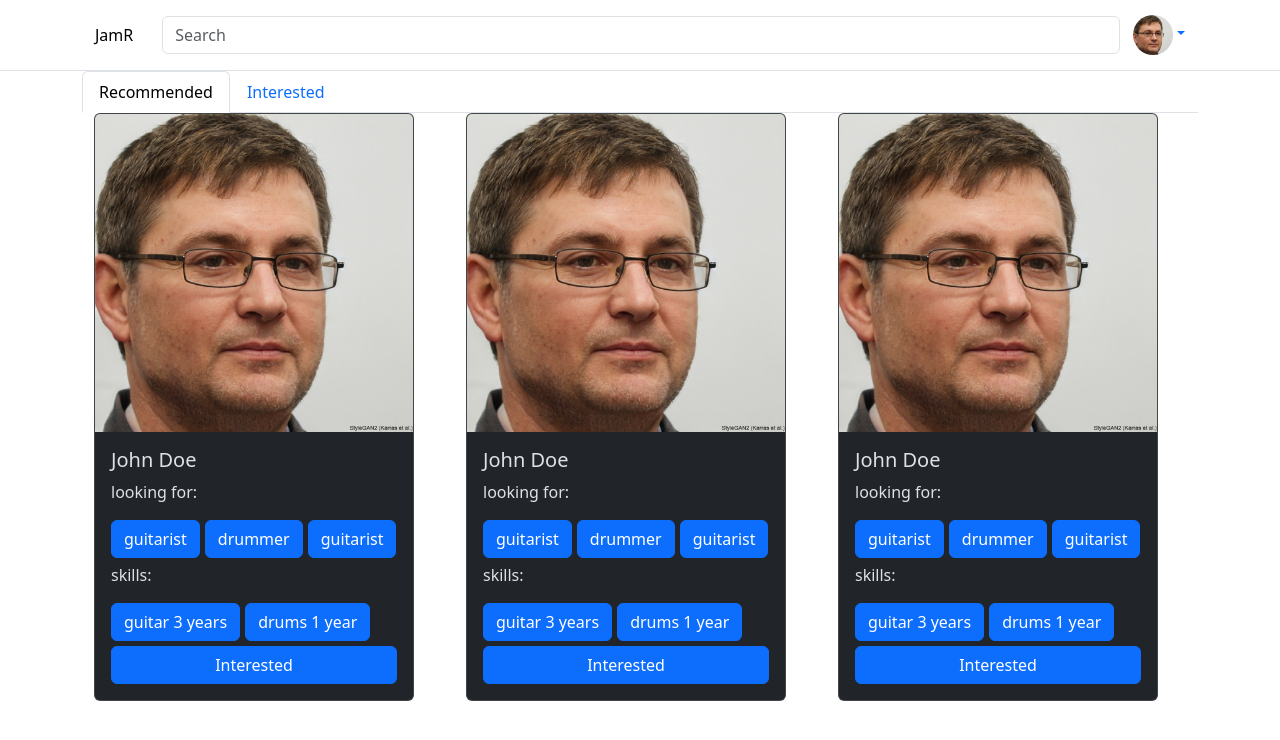
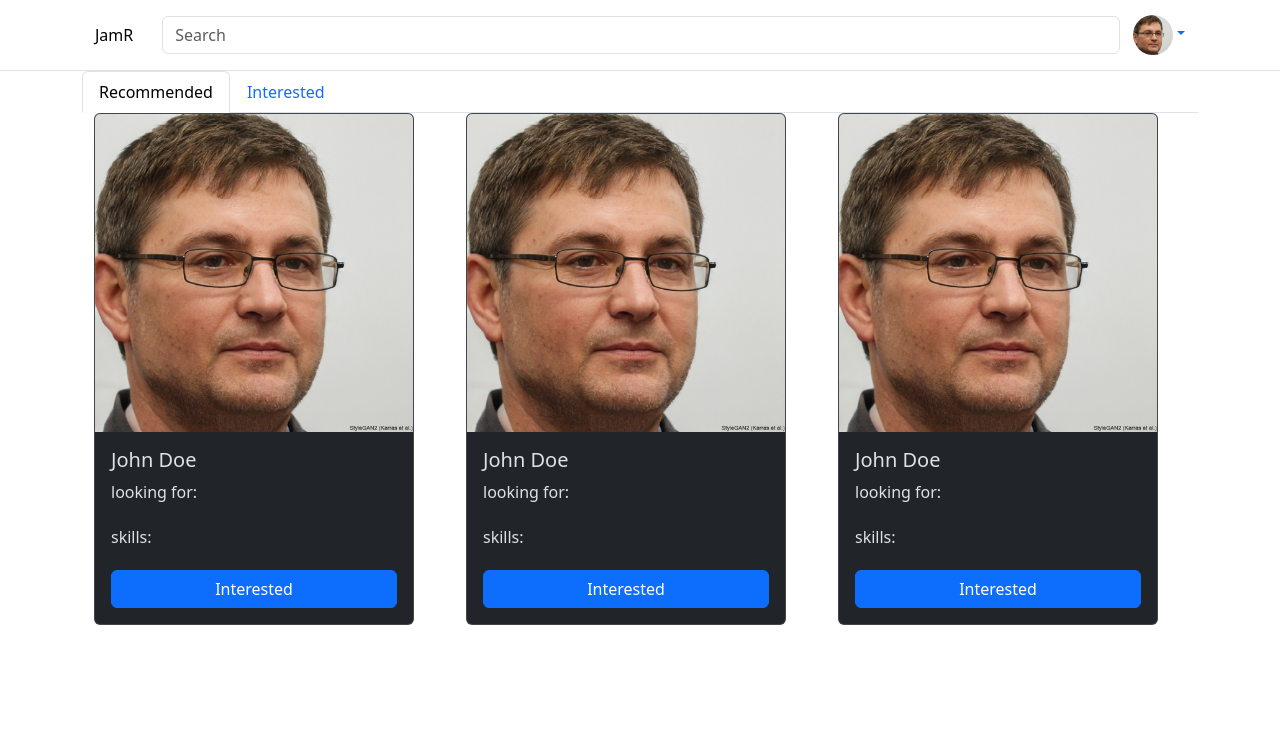
Before and after one commit to mcaland/cop4331-largeproject, a React app in the folder frontend/: page /home in a window 1280 px wide. Shown: the top 740 px of the page. Built offline with nearby package versions, Linux system fonts and the light colour scheme; the HTML template or start-up script is replaced by a standard one.

Commit message:
changed Person component to take in parameters for users

```diff
--- a/frontend/src/components/Person.tsx
+++ b/frontend/src/components/Person.tsx
@@ -9,8 +9,20 @@ import 'bootstrap/dist/css/bootstrap.min.css';
 import Image from '../assets/fake_person.png';
 
 
-function Person()
+function Person({ name = "John Doe", experienceTags = [], lookingforTags = [] })
 {
+    function parseTags(e : string[])
+    {
+        let tagList : any[] = [];
+
+        for (let i = 0; i < e.length; i++)
+        {
+            tagList.push(<Button style={{flex: '0 0 auto'}}>{e[i]}</Button>);
+        }
+
+        return tagList;
+    }
+
     return (
     <Col>
         <Card style={{width: '20rem'}} data-bs-theme='dark'>
@@ -18,25 +30,19 @@ function Person()
             <Card.Body>
                 <Stack>
                     <Card.Title>
-                        John Doe
+                        {name}
                     </Card.Title>
                     <Card.Text>
                         looking for:
                     </Card.Text>
                     <Stack direction='horizontal' style={{overflowX: "scroll", overflowY: 'hidden', width: '100%', display: 'flex', gap: '5px', paddingBottom: '5px'}}>
-                        <Button style={{flex: '0 0 auto'}}>guitarist</Button>
-                        <Button style={{flex: '0 0 auto'}}>drummer</Button>
-                        <Button style={{flex: '0 0 auto'}}>guitarist</Button>
-                        <Button style={{flex: '0 0 auto'}}>drummer</Button>
-                        <Button style={{flex: '0 0 auto'}}>guitarist</Button>
-                        <Button style={{flex: '0 0 auto'}}>drummer</Button>
+                        {parseTags(lookingforTags)}
                     </Stack>
                     <Card.Text>
                         skills:
                     </Card.Text>
                     <Stack direction='horizontal' style={{overflowX: "scroll", overflowY: 'hidden', width: '100%', display: 'flex', gap: '5px', paddingBottom: '5px'}}>
-                        <Button style={{flex: '0 0 auto'}}>guitar 3 years</Button>
-                        <Button style={{flex: '0 0 auto'}}>drums 1 year</Button>
+                        {parseTags(experienceTags)}
                     </Stack>
                     <Button>Interested</Button>
                 </Stack>
```
